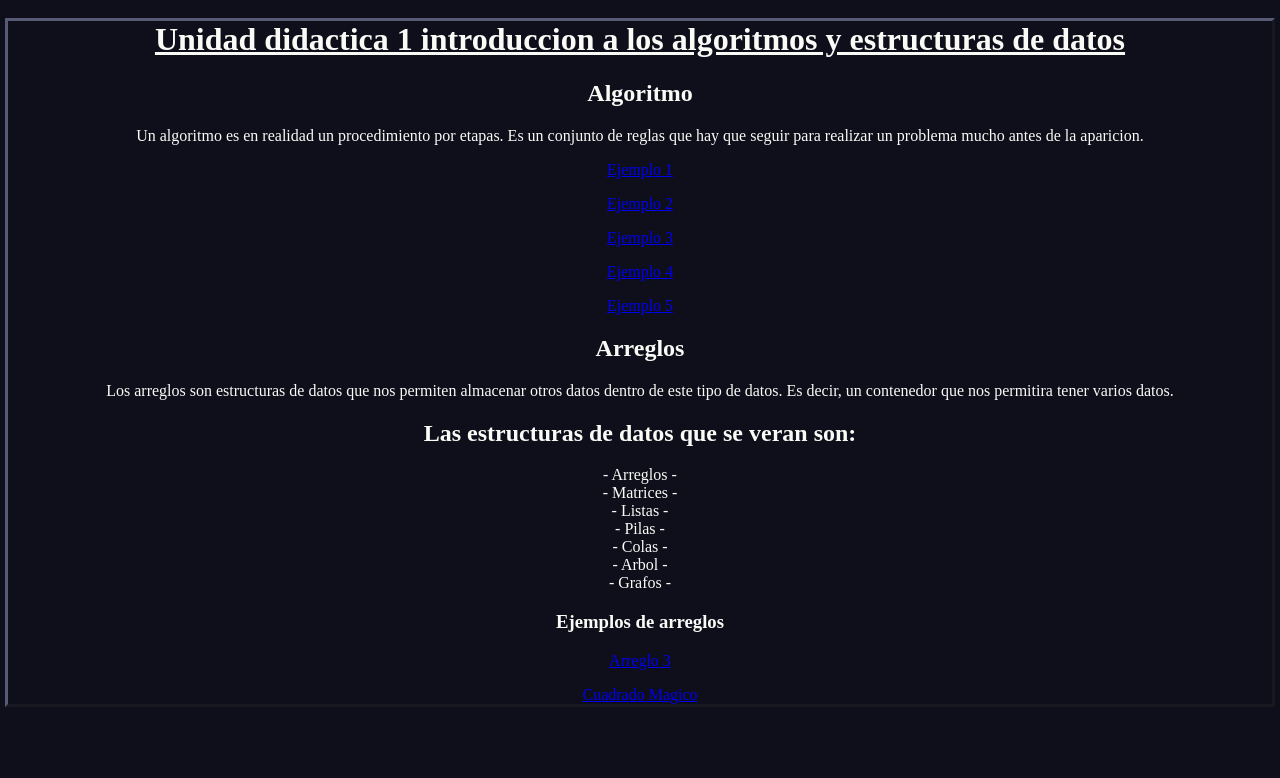
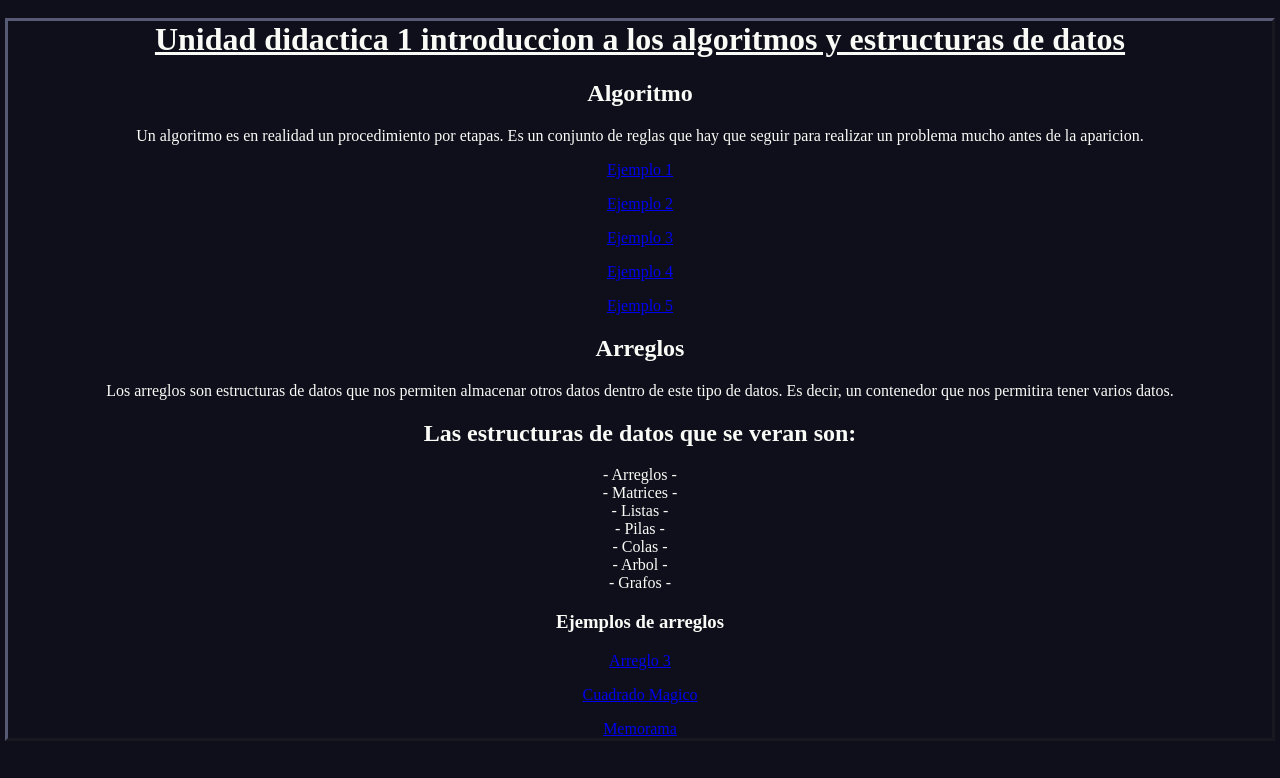
Before and after one commit to alestamalitos/alestamalitos.github.io, a plain HTML site: page Index.html in a window 1280 px wide. Drawn offline with Linux system fonts and the light colour scheme.

Commit message:
Index.html

```diff
--- a/Index.html
+++ b/Index.html
@@ -40,5 +40,6 @@
     <h3>Ejemplos de arreglos</h3>
     <p><a href= "Arreglo3.html">Arreglo 3</a></p>
     <p><a href="CuadradoMagico.html">Cuadrado Magico</a></p>
+    <p><a href="Memorama.html">Memorama</a></p>
 </body>
 </html>
```
